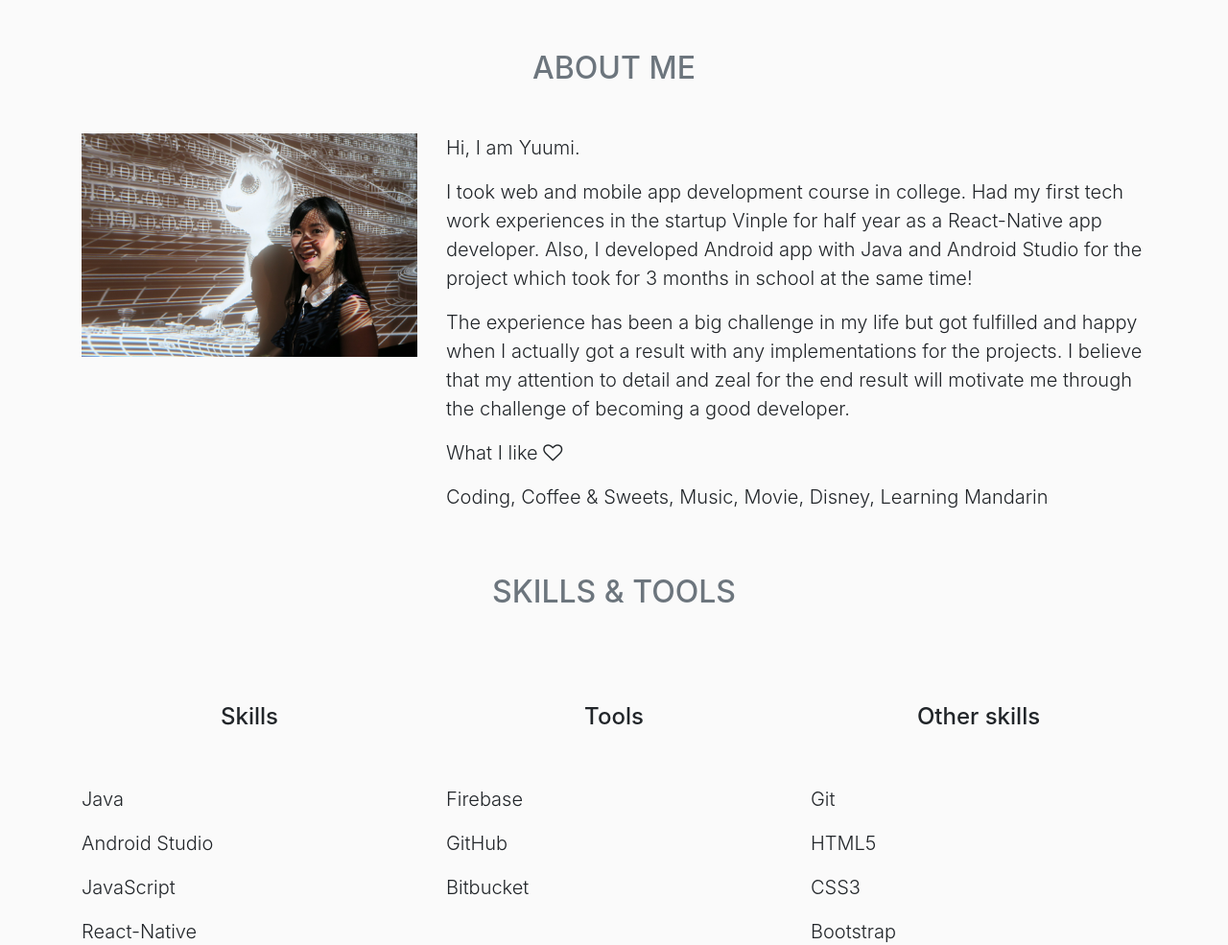
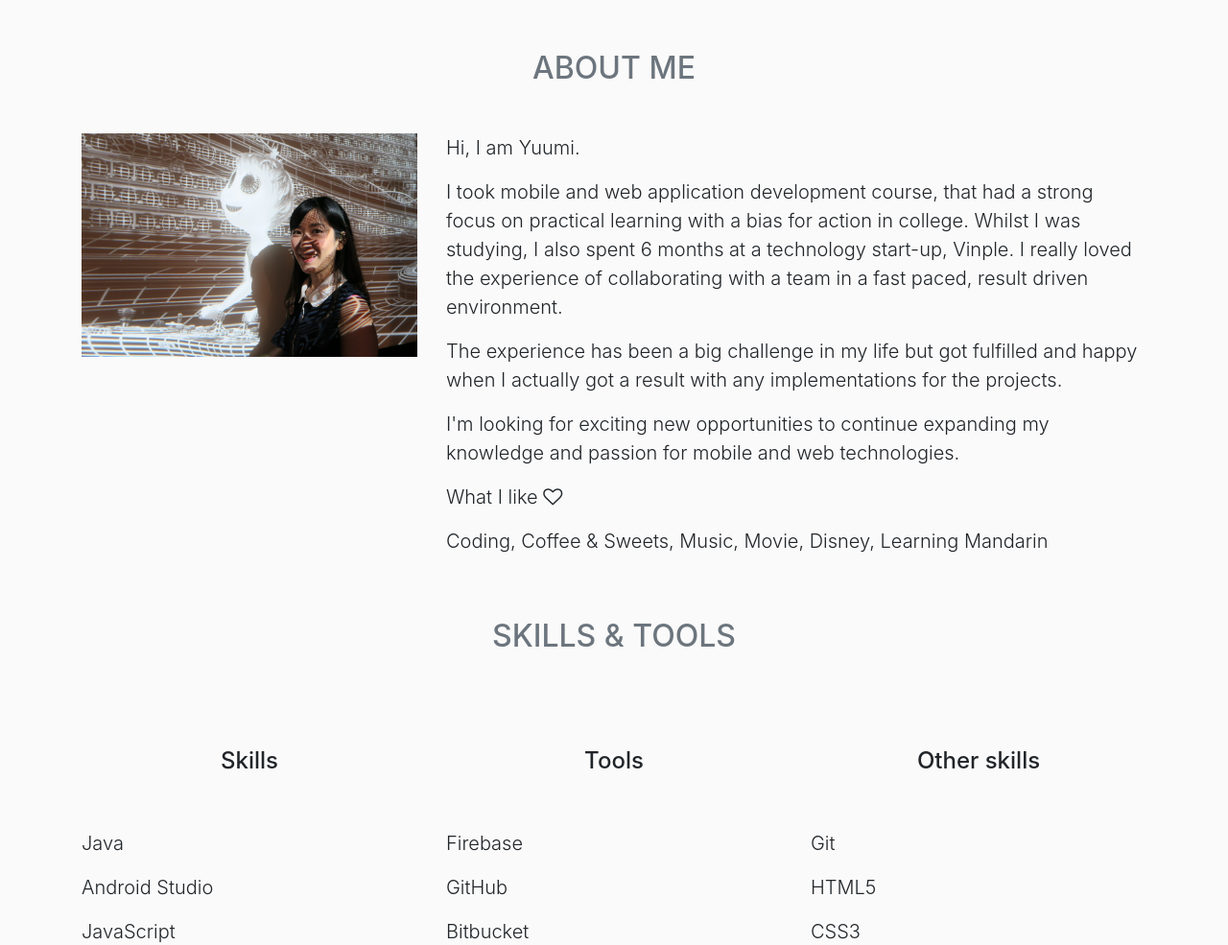
Before and after one commit to yuuming/portfolio, a website with bundled scripts: page index.html in a window 1280 px wide. Shown: the part 1541-2526 px from the top of the page at 96% size. Built offline with nearby package versions, Linux system fonts and the light colour scheme; files whose address does not match are found by name.

Commit message:
Change About me

```diff
--- a/index.html
+++ b/index.html
@@ -151,10 +151,13 @@
         </div>
         <div class="col-lg-8 mr-auto">
           <p class="lead">Hi, I am Yuumi.
-            <p class="lead">I took web and mobile app development course in college. Had my first tech work experiences in
-              the startup Vinple for half year as a React-Native app developer. Also, I developed Android app with Java and Android Studio for the project which took for 3 months in school at the same time!</p>
-            <p class="lead">The experience has been a big challenge in my life but got fulfilled and happy when I actually got a result with any implementations for the projects. I believe that my attention to detail and zeal for the end result will motivate me through
-              the challenge of becoming a good developer.</p>
+            <p class="lead">I took mobile and web application development course, that had a strong focus on practical learning
+              with a bias for action in college. Whilst I was studying, I also spent 6 months at a technology start-up, Vinple.
+              I really loved the experience of collaborating with a team in a fast paced, result driven environment.</p>
+              <p class="lead">The experience has been a big challenge in my life but got fulfilled and happy when I actually got a result
+                with any implementations for the projects.</p>
+              <p class="lead">I'm looking for exciting new opportunities to continue expanding my knowledge and passion for
+                mobile and web technologies.</p>
             </p>
             <p class="lead">What I like
               <i class="fa fa-heart-o" aria-hidden="true"> </i>
@@ -331,11 +334,12 @@
               <li>Scrum</li>
               <li>Unit testing</li>
               <li>Recyclerview</li>
-                <li>Fragment(We tried to use Fragment and avoid to use Activity as much as possible because Jake Warthon said it is better!)</li>
+              <li>Fragment(We tried to use Fragment and avoid to use Activity as much as possible because Jake Warthon said
+                it is better!)</li>
             </ol>
             <h4 class="container text-center">My Task</h4>
-            <p>Organized everyone's tasks and made a plan and schedules. Implement main page which has scholarship infomations, purchasing
-              raffle tickets and Student goals with Recyclerview, Edit profile page and bug fixes.</p>
+            <p>Organized everyone's tasks and made a plan and schedules. Implement main page which has scholarship infomations,
+              purchasing raffle tickets and Student goals with Recyclerview, Edit profile page and bug fixes.</p>
 
 
             <p>Donor can donate money to raffle or students Donor can find a student and start conversation</p>
```
Lines whose indentation alone changed are shown as unchanged.
